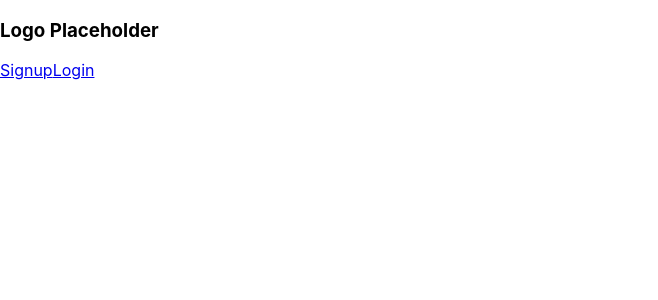
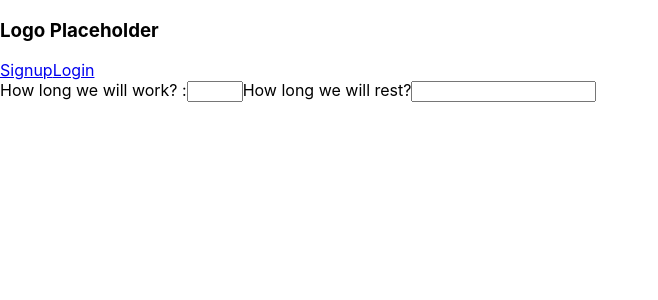
Before and after one commit to veykos/domatka-client, a React (Create React App) app: page /main in a window 1280 px wide. Shown: the top 300 px of the page, without its empty margins (0-658 px from the left). Built offline with nearby package versions, Linux system fonts and the light colour scheme.

Commit message:
Add TimeSelector basic functionality

```diff
--- a/src/App.tsx
+++ b/src/App.tsx
@@ -2,6 +2,7 @@ import React from 'react';
 import {Routes, Route} from "react-router-dom"
 import Homepage from './pages/Homepage/Homepage'
 import Navbar from './pages/Navbar/Navbar';
+import MainPage from './pages/MainPage/MainPage';
 
 function App() {
   return (
@@ -10,6 +11,7 @@ function App() {
       <Navbar />
       <Routes>
         <Route path='/' element={<Homepage />} />
+        <Route path='/main' element={<MainPage/>} />
       </Routes>
     </div>
   );
--- /dev/null
+++ b/src/components/MainCounter/MainCounter.tsx
@@ -0,0 +1,4 @@
+
+export default function MainCounter() {
+
+}
--- a/src/components/TimeSelector/TimeSelector.tsx
+++ b/src/components/TimeSelector/TimeSelector.tsx
@@ -1,15 +1,31 @@
-import {useState} from "react"
+import React, { ChangeEvent, } from "react"
+import './TimeSelector.css'
 
 interface TimeSelectorProps {
-    worktime: number
-    setWorkime: React.Dispatch<React.SetStateAction<number>>
+    worktime:number;
+    setWorktime: React.Dispatch<React.SetStateAction<number>>
     breaktime: number
     setBreaktime: React.Dispatch<React.SetStateAction<number>>
 }
 
 export default function TimeSelector(props:TimeSelectorProps) {
 
+
+    const handleWorktime = (event:ChangeEvent):void => {
+        const target = event.target as HTMLInputElement;
+        props.setWorktime(parseInt(target.value))
+    }
+    const handleBreaktime = (event:ChangeEvent):void => {
+        const target = event.target as HTMLInputElement;
+        props.setBreaktime(parseInt(target.value))
+    }
+
     return (
-        <form ></form>
+        <form >
+            <label htmlFor="worktime">How long we will work? :</label>
+            <input name="worktime" id="worktime" type="number" min={10} max={60} onChange={handleWorktime} />
+            <label htmlFor="breaktime">How long we will rest?</label>
+            <input name="breaktime" id="breaktime" type="number" onChange={handleBreaktime} />
+        </form>
     )
 }
--- a/src/pages/MainPage/MainPage.tsx
+++ b/src/pages/MainPage/MainPage.tsx
@@ -5,4 +5,7 @@ export default function MainPage() {
     const [worktime, setWorktime] = useState(0)
     const [breaktime, setBreaktime] = useState(0)
 
+    return (
+        <TimeSelector worktime={worktime} breaktime={breaktime} setWorktime={setWorktime} setBreaktime={setBreaktime}/>
+    )
 }
```
Also changed, not shown: src/components/MainCounter/MainCounter.css (added), src/components/TimeSelector/TimeSelector.css (added).
